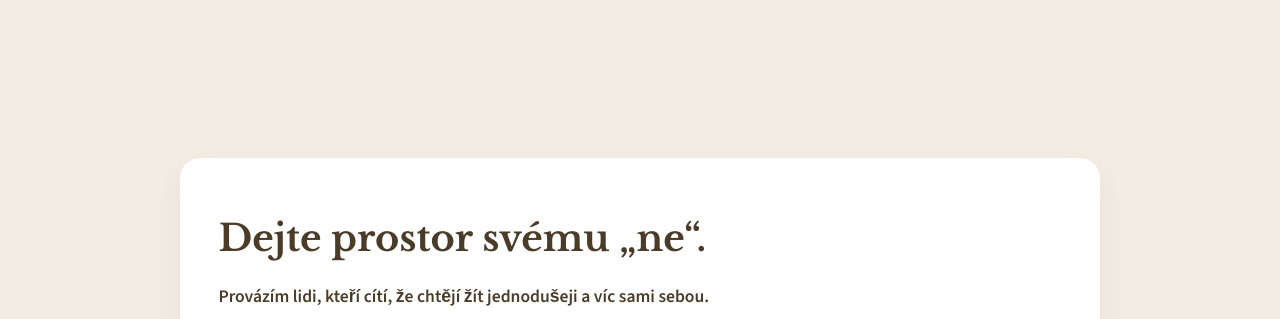
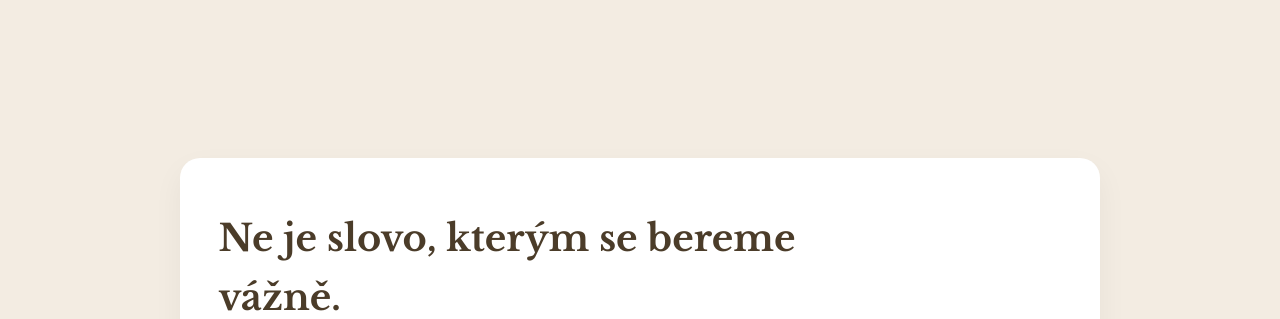
Before and after one commit to chovancovak/silane, an Eleventy site: page index.html in a window 1280 px wide. Shown: the part 631-950 px from the top of the page. Built offline with nearby package versions, Linux system fonts and the light colour scheme; Eleventy itself is replaced by a stand-in of ours; files that its build step writes are made by us from their sources.

Commit message:
Ne je slovo, kterým se  bereme vážně

```diff
--- a/index.html
+++ b/index.html
@@ -5,7 +5,7 @@ layout: layouts/homepage.njk
   <!-- 1) Úvodní jemný blok -->
   <section class="intro-about base__margin">
     <div class="intro-about__text">
-      <h2 class="intro-about__title">Dejte prostor svému „ne“.</h2>
+      <h2 class="intro-about__title">Ne je slovo, kterým se bereme vážně.</h2>
 
       <p class="intro-about__lead">
         Provázím lidi, kteří cítí, že chtějí žít jednodušeji a víc sami sebou.
```
